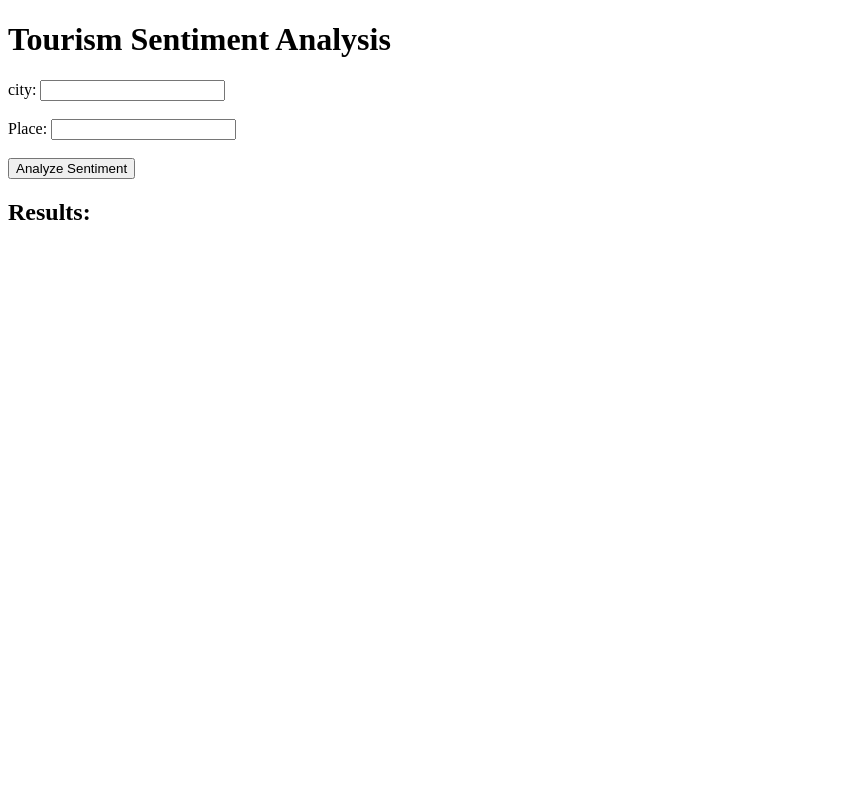
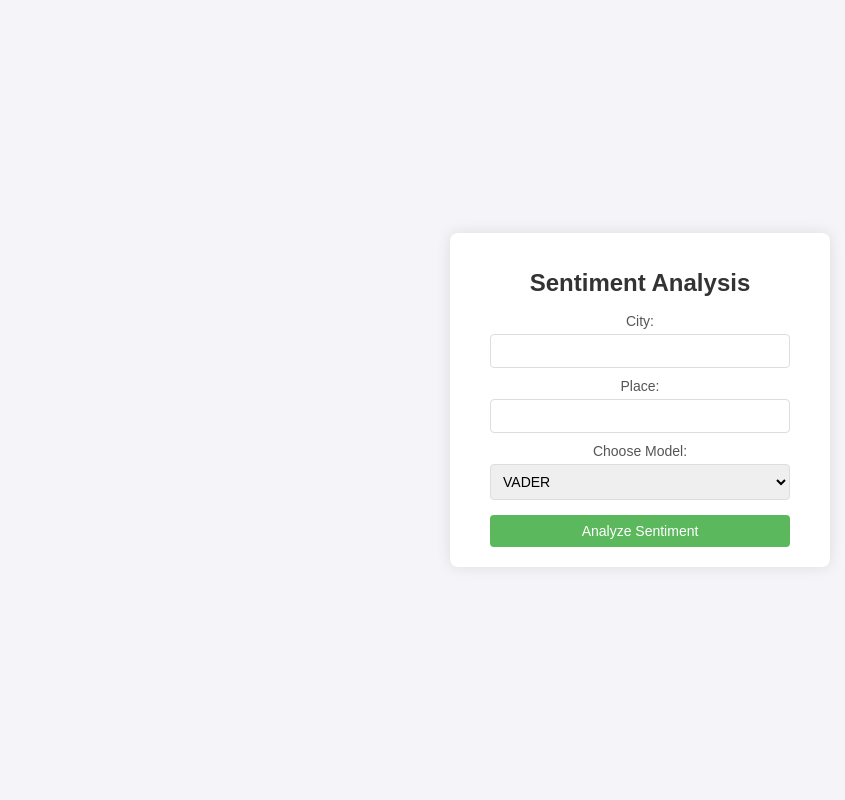
Before and after one commit to learnervaibhav/Tourism-Spots-Assessment-System, a Flask app: template App.py/templates/index.html in a window 1280 px wide. Shown: the whole page, without its empty margins (0-845 px from the left). Run offline with Flask 3, Linux system fonts and the light colour scheme; the template is opened without the code that fills it, so the values that code supplies are empty; parts of the project's set-up code (start-up, migrations or seed data) failed here and were passed over.

Commit message:
Initial commit for new project

```diff
--- a/App.py/App.py
+++ b/App.py/App.py
@@ -1,76 +1,62 @@
-from flask import Flask, request,render_template, jsonify
-from transformers import AutoModelForSequenceClassification, AutoTokenizer, pipeline
+from flask import Flask, request, jsonify, render_template
 import pandas as pd
-import numpy as np
 
 app = Flask(__name__)
 
-# Load the model and tokenizer
-model_name = "D:\\Sentiment analysis model"  # Ensure this is the correct path to your model
-model = AutoModelForSequenceClassification.from_pretrained(model_name)
-tokenizer = AutoTokenizer.from_pretrained(model_name)
+# Load the combined sentiment scores DataFrame
+sentiment_df = pd.read_csv("D:\\Sentiment analysis model\\vaderroberta.csv")
 
-# Set up the sentiment analysis pipeline
-sentiment_analyzer = pipeline("sentiment-analysis", model=model, tokenizer=tokenizer)
+@app.route('/')
+def home():
+    return render_template("index.html")
 
-# Path to the large dataset file (CSV or other format)
-dataset_path = "D:\Sentiment analysis model\Review_db.csv"  # Ensure this is the correct path to your dataset
+@app.route('/get_sentiment', methods=['POST','GET'])
+def get_sentiment():
+    data = request.get_json()
+    city = data.get("City")
+    place = data.get("Place")
+    model_choice = data.get("Model")
 
-@app.route('/analyze', methods=['POST'])
-def analyze_sentiment():
-    data = request.json  # Get the JSON data from the request
-    city = data.get("City")  # Extract city
-    place = data.get("Place")  # Extract place
+    # Validating input fields
+    if not city or not place or not model_choice:
+        return jsonify({"error": "Please provide city, place, and model choice"}), 400
 
-    # Check if city and place are provided
-    if not city or not place:
-        return jsonify({"error": "Please provide both city and place"}), 400
+    # Filtering DataFrame for specified city and place
+    try:
+        filtered = sentiment_df[(sentiment_df['City'] == city) & (sentiment_df['Place'] == place)]
+        if filtered.empty:
+            return jsonify({"error": "No sentiment score found for the specified city and place"}), 404
 
-    # Load only relevant rows from the dataset
-    try:
-        # Use the relevant columns and avoid memory issues
-        reviews_df = pd.read_csv(
-            dataset_path,
-            usecols=['City', 'Place', 'Review'],  # Ensure these columns exist in your dataset
-            low_memory=False
-        )
 
-        # Filter for the specified city and place
-        filtered_reviews = reviews_df[(reviews_df['City'] == city) & (reviews_df['Place'] == place)]
-
-        if filtered_reviews.empty:
-            return jsonify({"error": "No reviews found for the specified city and place"}), 404
-
-        # Get reviews as a list
-        reviews = filtered_reviews['Review'].tolist()
+        if model_choice == "VADER":
+            result = {
+                "City": city,
+                "Place": place,
+                "Sentiment": {
+                    "Positive": filtered['vaderpos'].values[0],
+                    "Neutral": filtered['vaderneu'].values[0],
+                    "Negative": filtered['vaderneg'].values[0],
+                    "Compound": filtered['vadercompound'].values[0]
+                }
+            }
+        elif model_choice == "RoBERTa":
+            result = {
+                "City": city,
+                "Place": place,
+                "Sentiment": {
+                    "Positive": filtered['roberta_pos'].values[0],
+                    "Neutral": filtered['roberta_neu'].values[0],
+                    "Negative": filtered['roberta_neg'].values[0],
+                }
+            }
+        else:
+            return jsonify({"error": "Invalid model choice"}), 400
 
     except Exception as e:
-        return jsonify({"error": f"Failed to load data: {str(e)}"}), 500
+        return jsonify({"error": f"Failed to retrieve data: {str(e)}"}), 500
 
-    # Analyze each review's sentiment and aggregate scores
-    scores = []
-    for review in reviews:
-        result = sentiment_analyzer(review)[0]
-        # Convert score to positive or negative value
-        score = result['score'] if result['label'] == 'POSITIVE' else -result['score']
-        scores.append(score)
-
-    # Calculate average sentiment score and determine overall sentiment
-    if scores:  # Ensure there are scores to calculate the average
-        avg_score = np.mean(scores)
-        overall_sentiment = "POSITIVE" if avg_score > 0 else "NEGATIVE"
-    else:
-        avg_score = 0  # If no scores, set to 0
-        overall_sentiment = "NEUTRAL"  # Neutral if no reviews were analyzed
-
-    # Return the aggregated sentiment result for the given city and place
-    return jsonify({
-        "City": city,
-        "Place": place,
-        "average_sentiment_score": avg_score,
-        "overall_sentiment": overall_sentiment,
-        "review_count": len(reviews)
-    })
+    # Return sentiment data for the given city, place, and model
+    return jsonify(result)
 
 if __name__ == '__main__':
     app.run(debug=True)
--- a/App.py/templates/index.html
+++ b/App.py/templates/index.html
@@ -3,64 +3,136 @@
 <head>
     <meta charset="UTF-8">
     <meta name="viewport" content="width=device-width, initial-scale=1.0">
-    <title>Simple Sentiment Analysis</title>
+    <title>Sentiment Analysis</title>
+    <style>
+        body {
+            font-family: Arial, sans-serif;
+            background-color: #f5f4f9;
+            display: flex;
+            justify-content: center;
+            align-items: center;
+            height: 100vh;
+            margin: 0;
+        }
+        .container {
+            background-color: #fff;
+            padding: 20px 40px;
+            border-radius: 8px;
+            box-shadow: 0px 0px 15px rgba(0, 0, 0, 0.1);
+            width: 300px;
+            text-align: center;
+        }
+        h1 {
+            font-size: 24px;
+            color: #333;
+        }
+        label {
+            display: block;
+            font-size: 14px;
+            margin-top: 10px;
+            color: #555;
+        }
+        input, select, button {
+            width: 100%;
+            padding: 8px;
+            margin-top: 5px;
+            font-size: 14px;
+            border: 1px solid #ddd;
+            border-radius: 4px;
+            box-sizing: border-box;
+        }
+        button {
+            background-color: #5cb85c;
+            color: #fff;
+            border: none;
+            cursor: pointer;
+            margin-top: 15px;
+        }
+        button:hover {
+            background-color: #4cae4c;
+        }
+        #result {
+            margin-top: 20px;
+            padding: 15px;
+            background-color: #e9ecef;
+            border-radius: 5px;
+            display: none;
+            text-align: left;
+        }
+        .result-label {
+            font-weight: bold;
+            color: #555;
+        }
+    </style>
 </head>
 <body>
+    <div class="container">
+        <h1>Sentiment Analysis</h1>
+        <form id="sentiment-form">
+            <label for="city">City:</label>
+            <input type="text" id="city" name="City" required>
 
-<h1>Tourism Sentiment Analysis</h1>
+            <label for="place">Place:</label>
+            <input type="text" id="place" name="Place" required>
 
-<!-- Input form for city and place -->
-<label for="city">city:</label>
-<input type="text" id="city" name="city">
-<br><br>
+            <label for="model">Choose Model:</label>
+            <select id="model" name="Model" required>
+                <option value="VADER">VADER</option>
+                <option value="RoBERTa">RoBERTa</option>
+            </select>
 
-<label for="Place">Place:</label>
-<input type="text" id="place" name="place">
-<br><br>
+            <button type="submit">Analyze Sentiment</button>
+        </form>
 
-<button onclick="analyzeSentiment()">Analyze Sentiment</button>
+        <!-- Output container for results -->
+        <div id="result">
+            <p class="result-label">City: <span id="result-city"></span></p>
+            <p class="result-label">Place: <span id="result-place"></span></p>
+            <p class="result-label">Positive: <span id="result-positive"></span></p>
+            <p class="result-label">Neutral: <span id="result-neutral"></span></p>
+            <p class="result-label">Negative: <span id="result-negative"></span></p>
+            <p class="result-label">Compound: <span id="result-compound"></span></p>
+        </div>
+    </div>
 
-<!-- Output section -->
-<h2>Results:</h2>
-<div id="output"></div>
-
-<script>
-    function analyzeSentiment() {
-        // Get values from input fields
+    <script>
+    document.getElementById("sentiment-form").addEventListener("submit", async function(event) {
+        event.preventDefault();
         const city = document.getElementById("city").value;
         const place = document.getElementById("place").value;
+        const model = document.getElementById("model").value;
 
-        // Create JSON payload
-        const data = JSON.stringify({ city: city, place: place });
-
-        // Send POST request to Flask API
-        fetch("http://127.0.0.1:5000/analyze", {
+        const response = await fetch("/get_sentiment", {
             method: "POST",
             headers: {
                 "Content-Type": "application/json"
             },
-            body: data
-        })
-        .then(response => response.json())
-        .then(data => {
-            // Check if there is an error
-            if (data.error) {
-                document.getElementById("output").innerHTML = `Error: ${data.error}`;
-            } else {
-                // Display the results
-                document.getElementById("output").innerHTML = `
-                    <p>City: ${data.city}</p>
-                    <p>Place: ${data.place}</p>
-                    <p>Average Sentiment Score: ${data.average_sentiment_score.toFixed(2)}</p>
-                    <p>Overall Sentiment: ${data.overall_sentiment}</p>
-                    <p>Review Count: ${data.review_count}</p>
-                `;
-            }
-        })
-        .catch(error => {
-            document.getElementById("output").innerHTML = `An error occurred: ${error}`;
+            body: JSON.stringify({ City: city, Place: place, Model: model })
         });
-    }
+
+        const resultData = await response.json();
+
+        if (response.ok) {
+            // Convert scores to percentages
+            const positive = (resultData.Sentiment.Positive * 100).toFixed(2) + "%";
+            const neutral = (resultData.Sentiment.Neutral * 100).toFixed(2) + "%";
+            const negative = (resultData.Sentiment.Negative * 100).toFixed(2) + "%";
+            const compound = (resultData.Sentiment.Compound * 100).toFixed(2) + "%";
+
+            // Populate results in the result container
+            document.getElementById("result-city").textContent = resultData.City;
+            document.getElementById("result-place").textContent = resultData.Place;
+            document.getElementById("result-positive").textContent = positive;
+            document.getElementById("result-neutral").textContent = neutral;
+            document.getElementById("result-negative").textContent = negative;
+            document.getElementById("result-compound").textContent = compound;
+
+            // Show result container
+            document.getElementById("result").style.display = "block";
+        } else {
+            alert(resultData.error || "An error occurred.");
+        }
+    });
 </script>
 
 </body>
```
